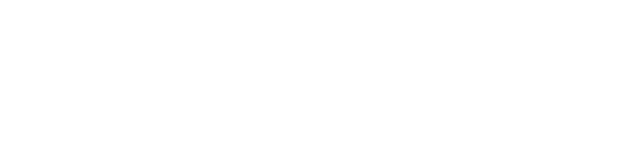
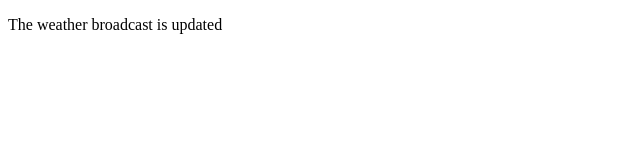
Before and after one commit to NadyaBublik/great-job, a plain HTML site: page brunch.html in a window 1280 px wide. Shown: the whole page, without its empty margins (0-640 px from the left). Drawn offline with Linux system fonts and the light colour scheme.

Commit message:
Update brunch.html

```diff
--- a/brunch.html
+++ b/brunch.html
@@ -5,3 +5,4 @@
 Weather is bad
 </title>
 </head>
+<p>The weather broadcast is updated</p>
```
